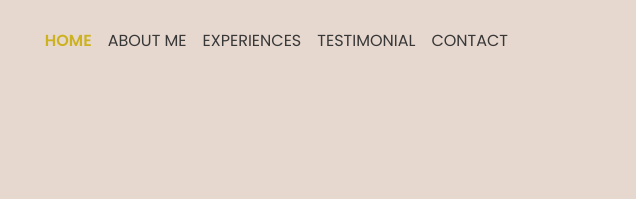
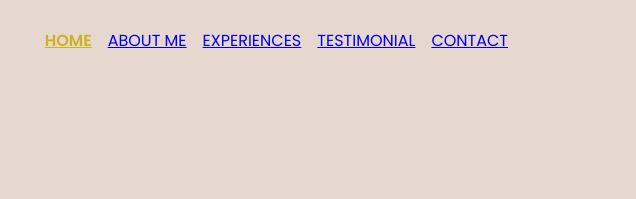
Before and after one commit to akashprasher/Demo-Portfolio-using-CSS-Grid, a plain HTML site: page index.html in a window 1280 px wide. Shown: the top 199 px of the page, 644-1280 px from the left. Drawn offline with Linux system fonts and the light colour scheme.

Commit message:
fixing links
Signed-off-by: Akash Prasher <prince.akash.prasher@gmail.com>

```diff
--- a/index.html
+++ b/index.html
@@ -11,11 +11,13 @@
     <nav class="navigation">
       <h1 class="navigation__logo">Peter.</h1>
       <ul class="navigation__links">
-        <li class="navigation__link active">Home</li>
-        <li class="navigation__link">About Me</li>
-        <li class="navigation__link">Experiences</li>
-        <li class="navigation__link">Testimonial</li>
-        <li class="navigation__link">Contact</li>
+        <li class="navigation__link active">
+          <a class="active" href="#!">Home</a>
+        </li>
+        <li class="navigation__link"><a href="#!">About Me</a></li>
+        <li class="navigation__link"><a href="#!">Experiences</a></li>
+        <li class="navigation__link"><a href="#!">Testimonial</a></li>
+        <li class="navigation__link"><a href="#!">Contact</a></li>
       </ul>
     </nav>
     <section class="hero">
```
